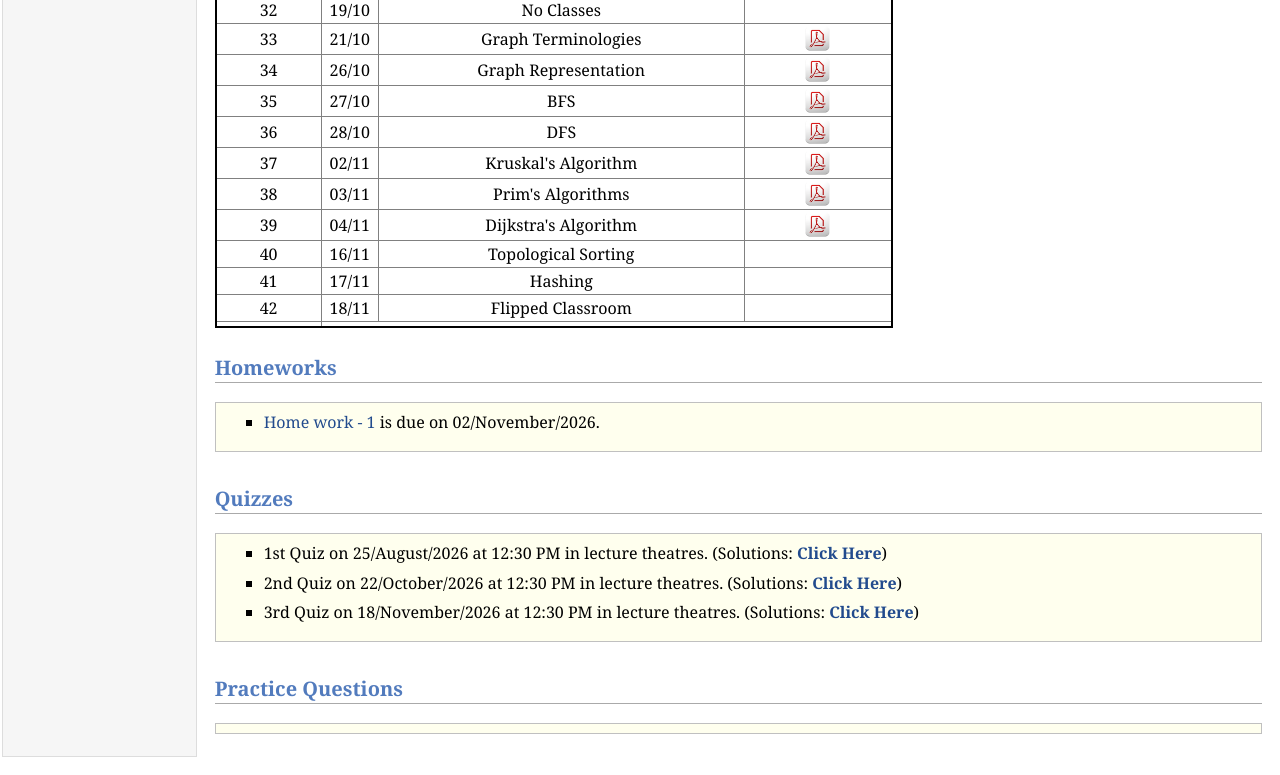
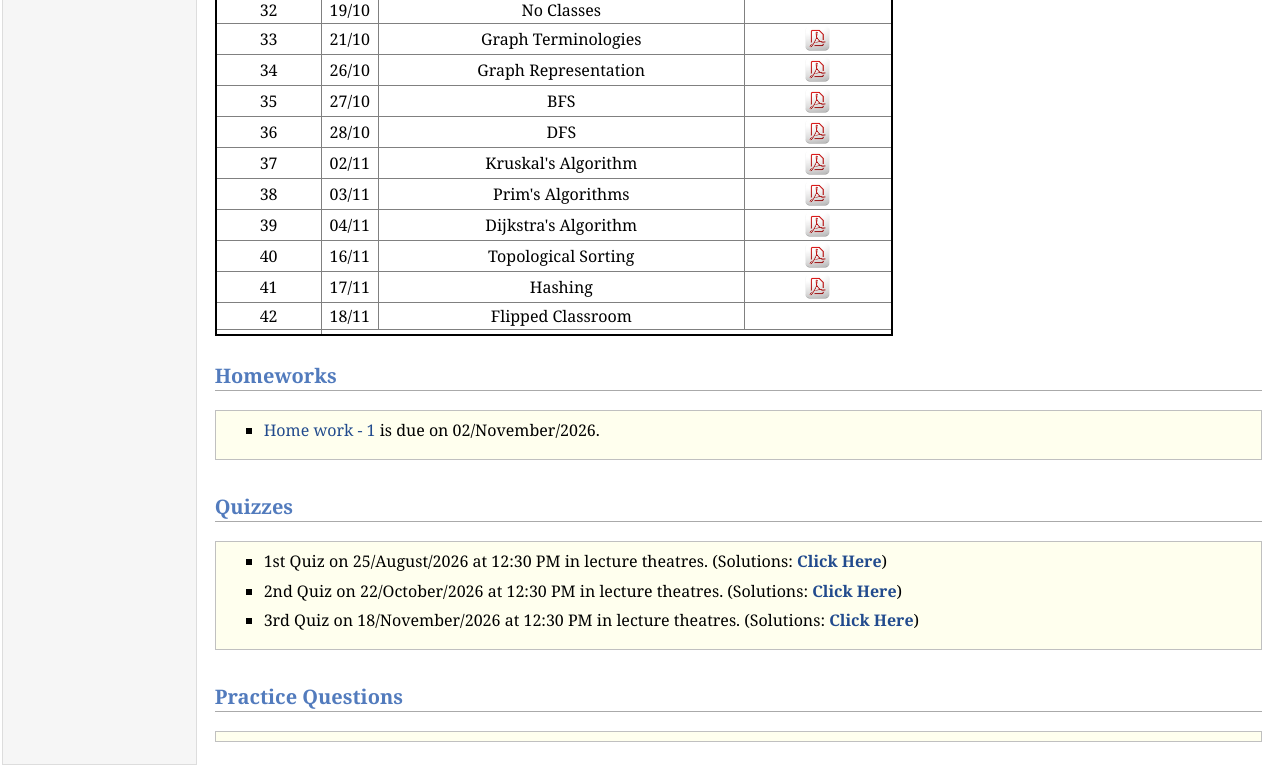
Before and after one commit to lalatendubehera/lalatendu, a plain HTML site: page CSDC-201-0726.html in a window 1280 px wide. Shown: the part 2631-3406 px from the top of the page. Drawn offline with Linux system fonts and the light colour scheme.

Commit message:
Final 20/11/2026

```diff
--- a/CSDC-201-0726.html
+++ b/CSDC-201-0726.html
@@ -188,8 +188,8 @@
 <tr class="r38"><td class="c1">37  </td><td class="c2"> 02/11  </td><td class="c3"> Kruskal's Algorithm </td><td class="c4"> <a href="https://app.box.com/s/i56wdd40bzj5h2wjkhslx1wcd9l1emyq" target=&ldquo;blank&rdquo;><img src="Photos/Logopdf.jpg" alt="Brochure" width="25" style="vertical-align: -4px"></a> </td></tr>
 <tr class="r39"><td class="c1">38  </td><td class="c2"> 03/11  </td><td class="c3"> Prim's Algorithms </td><td class="c4"> <a href="https://app.box.com/s/bvqz4r5ukj2u62ynsoor9fy1gap8bva4" target=&ldquo;blank&rdquo;><img src="Photos/Logopdf.jpg" alt="Brochure" width="25" style="vertical-align: -4px"></a> </td></tr>
 <tr class="r40"><td class="c1">39  </td><td class="c2"> 04/11  </td><td class="c3"> Dijkstra's Algorithm </td><td class="c4"> <a href="https://app.box.com/s/278itwqcmdboqrtl18o4vaz5l5dqixsc" target=&ldquo;blank&rdquo;><img src="Photos/Logopdf.jpg" alt="Brochure" width="25" style="vertical-align: -4px"></a> </td></tr>
-<tr class="r41"><td class="c1">40  </td><td class="c2"> 16/11  </td><td class="c3"> Topological Sorting </td><td class="c4">  </td></tr>
-<tr class="r42"><td class="c1">41  </td><td class="c2"> 17/11  </td><td class="c3"> Hashing </td><td class="c4">  </td></tr>
+<tr class="r41"><td class="c1">40  </td><td class="c2"> 16/11  </td><td class="c3"> Topological Sorting </td><td class="c4"> <a href="https://app.box.com/s/zuj6vana8va1wyf91qs1sq6bbry0k542" target=&ldquo;blank&rdquo;><img src="Photos/Logopdf.jpg" alt="Brochure" width="25" style="vertical-align: -4px"></a> </td></tr>
+<tr class="r42"><td class="c1">41  </td><td class="c2"> 17/11  </td><td class="c3"> Hashing </td><td class="c4"> <a href="https://app.box.com/s/rilddlfmnwxtqpxim36d1leigpm6t3yw" target=&ldquo;blank&rdquo;><img src="Photos/Logopdf.jpg" alt="Brochure" width="25" style="vertical-align: -4px"></a> </td></tr>
 <tr class="r43"><td class="c1">42  </td><td class="c2"> 18/11  </td><td class="c3"> Flipped Classroom </td><td class="c4">  </td></tr>
 <tr class="r44"><td class="c1">
 </td></tr></table>
```
